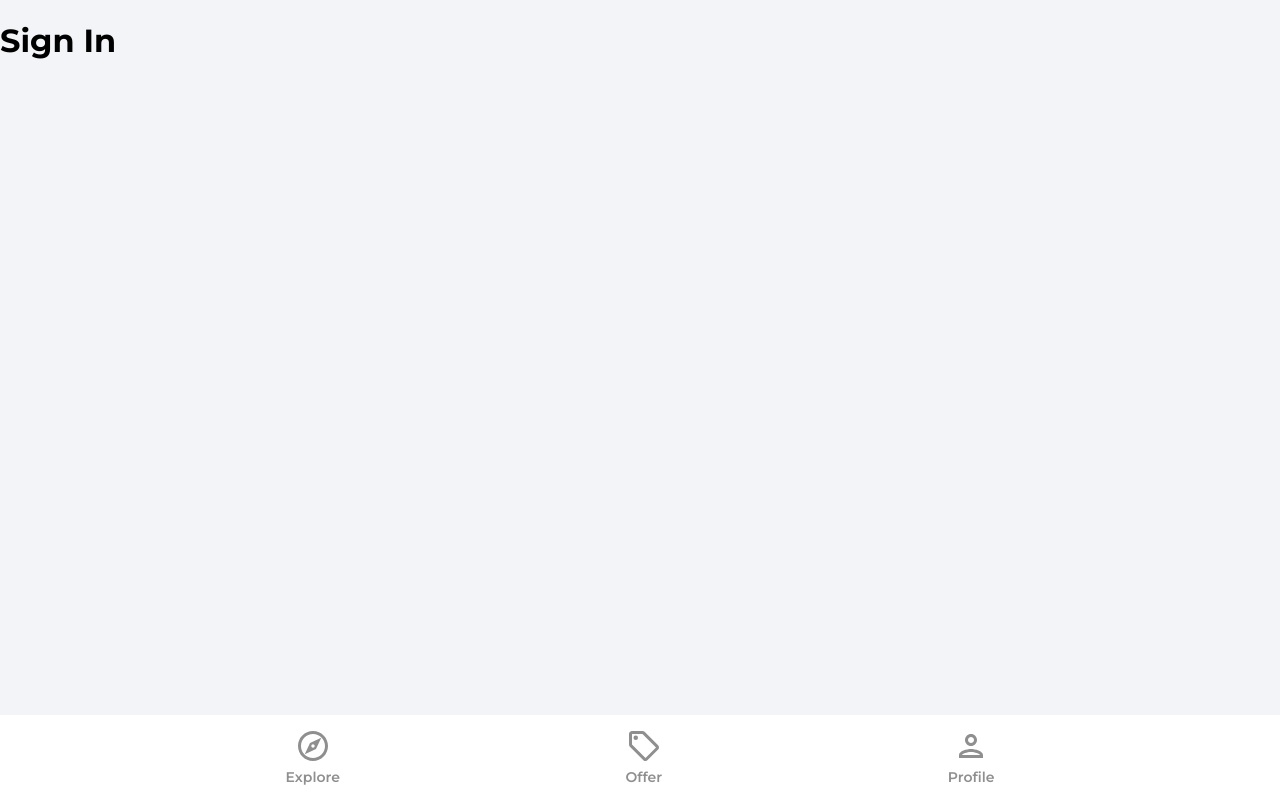
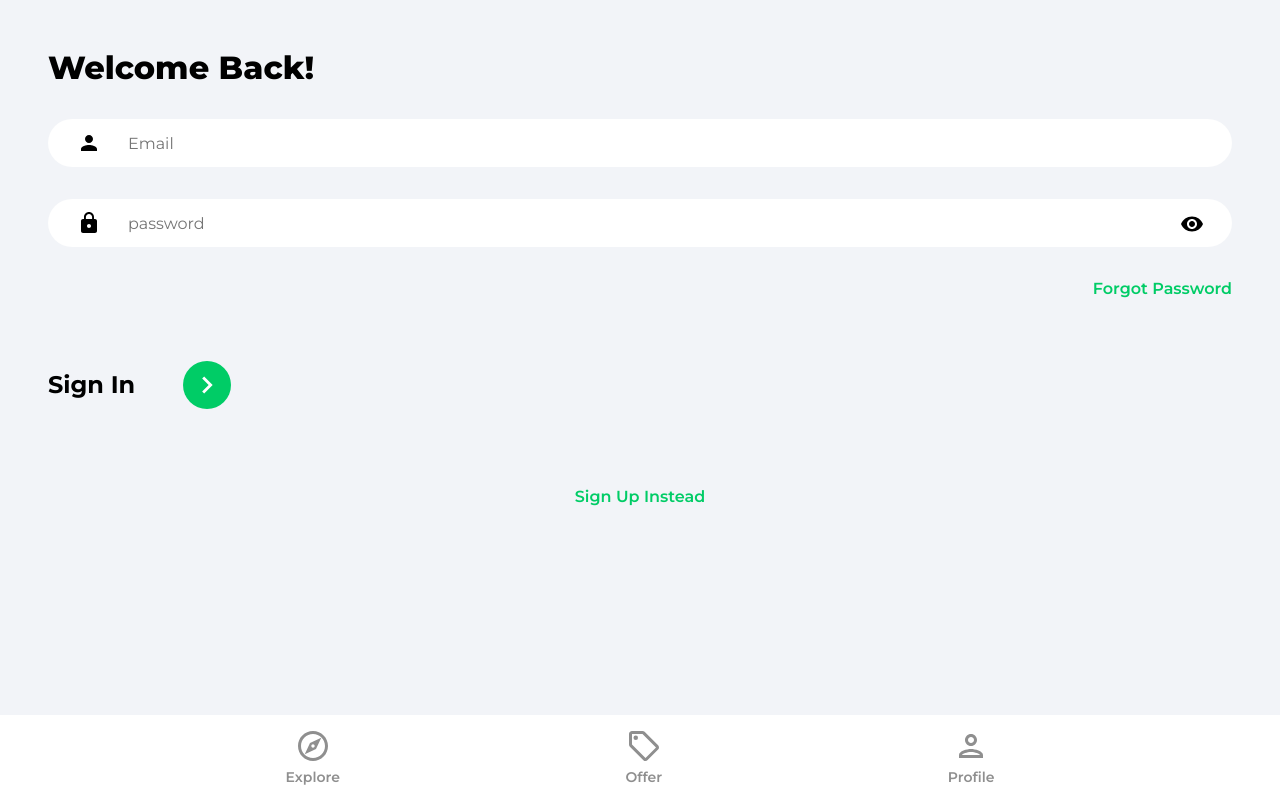
Before and after one commit to xaphaniafox/house-marketplace, a React (Create React App) app: page /sign-in in a window 1280 px wide. Built offline with nearby package versions, Linux system fonts and the light colour scheme.

Commit message:
creating the Sign In page UI

```diff
--- a/src/pages/SignIn.jsx
+++ b/src/pages/SignIn.jsx
@@ -1,8 +1,75 @@
+import { useState } from 'react'
+import { Link, useNavigate } from 'react-router-dom'
+import { ReactComponent as ArrowRightIcon } from '../assets/svg/keyboardArrowRightIcon.svg'
+import visibilityIcon from '../assets/svg/visibilityIcon.svg'
+
 function SignIn() {
+  const [showPassword, setShowPassword] = useState(false)
+
+  const [formData, setFormData] = useState({
+    email: '',
+    password: '',
+  })
+  const {email, password} = formData
+
+  const onChange = () => {
+
+  }
+
   return (
-    <div>
-      <h1>Sign In</h1>
-    </div>
+    <>
+      <div className='pageContainer'>
+        <header>
+          <p className='pageHeader'>Welcome Back!</p>
+        </header>
+
+        <main>
+          <form>
+            <input
+              className='emailInput'
+              type='email'
+              placeholder='Email'
+              id='email'
+              value={email}
+              onChange={onChange}
+            />
+
+            <div className='passwordInputDiv'>
+              <input
+                className='passwordInput'
+                type={showPassword ? 'text' : 'password'}
+                placeholder='password'
+                id='password'
+                value={password}
+                onChange={onChange}
+              />
+              <img
+                src={visibilityIcon}
+                className='showPassword'
+                alt='show password'
+                onClick={() => setShowPassword((prevState) =>
+                !prevState) }
+              />
+            </div>
+          </form>
+
+            <Link to='/forgot-password' className='forgotPasswordLink'>Forgot Password</Link>
+
+            <div className='signInBar'>
+              <p className='signInText'>Sign In</p>
+              <button className='signInButton'>
+                <ArrowRightIcon fill='#fff' width='34px' height='34px'></ArrowRightIcon>
+              </button>
+            </div>
+
+            {/*Google OAuth*/}
+
+            <Link to='/sign-up' className='registerLink'>Sign Up Instead</Link>
+
+
+        </main>
+      </div>
+    </>
   )
 }
 export default SignIn
```
